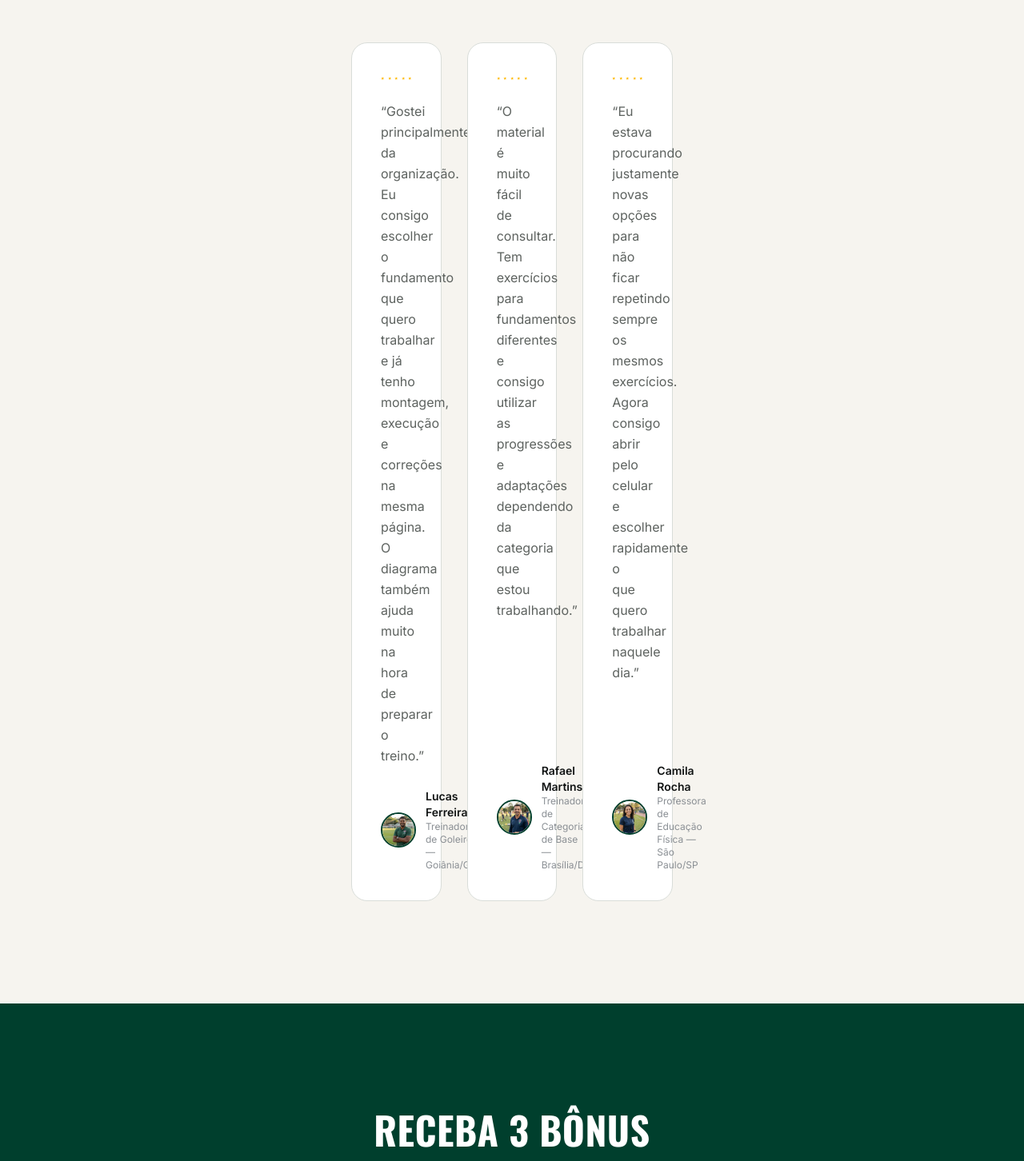
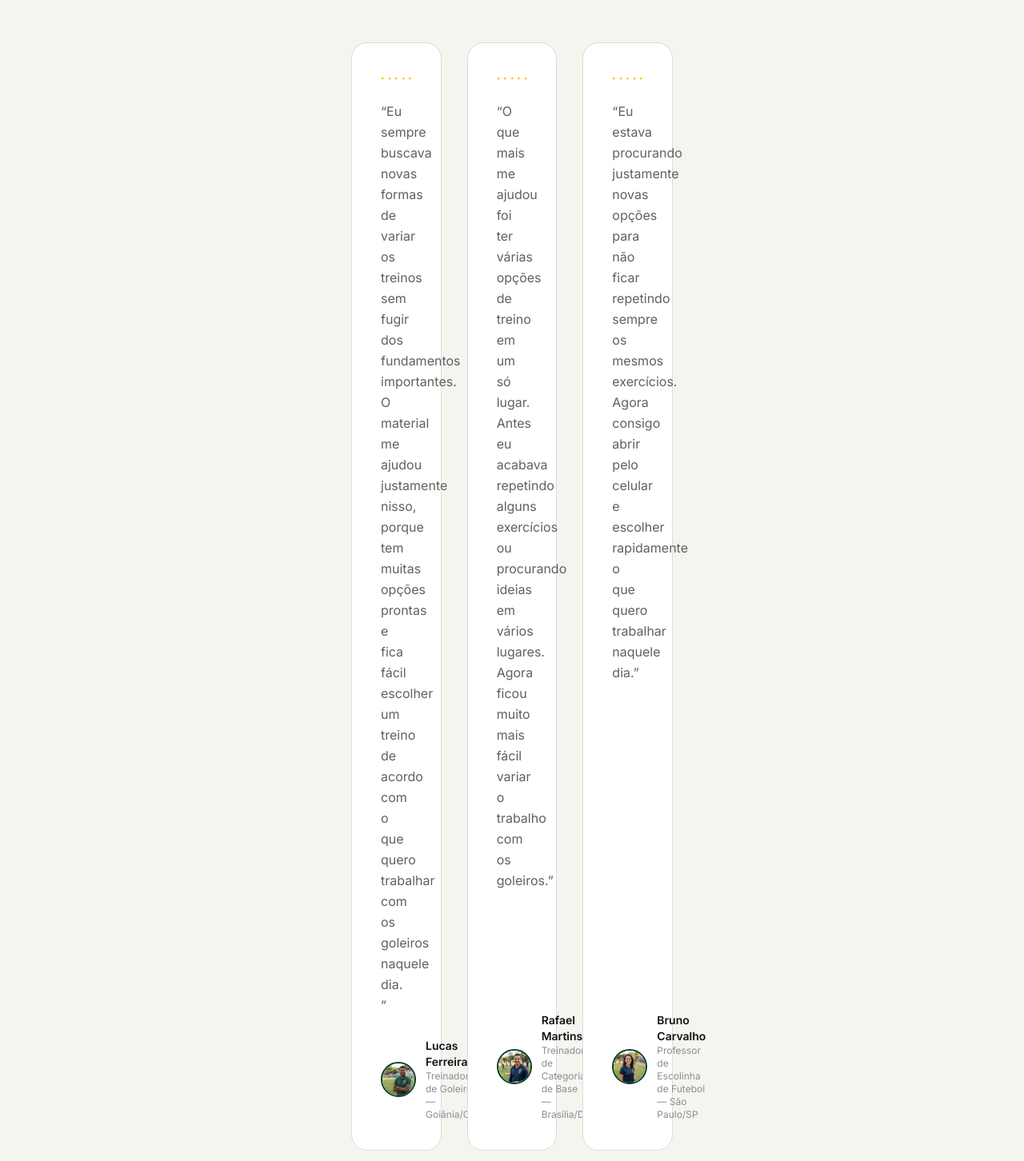
Before and after one commit to joaaovictoors1/80-Treinos-de-goleiros, a Next.js app: page / in a window 1280 px wide. Shown: the part 8840-10292 px from the top of the page at 80% size. Built offline with nearby package versions, Linux system fonts and the light colour scheme.

Commit message:
feat: update testimonials with new quotes and trainer details
Updated testimonials to reflect new experiences and trainers.

Co-authored-by: joaaovictoors1 <318742084+joaaovictoors1@users.noreply.github.com>

```diff
--- a/components/testimonials.tsx
+++ b/components/testimonials.tsx
@@ -16,7 +16,7 @@ export function Testimonials() {
   const testimonials = [
     {
       quote:
-        'Gostei principalmente da organização. Eu consigo escolher o fundamento que quero trabalhar e já tenho montagem, execução e correções na mesma página. O diagrama também ajuda muito na hora de preparar o treino.',
+        'Eu sempre buscava novas formas de variar os treinos sem fugir dos fundamentos importantes. O material me ajudou justamente nisso, porque tem muitas opções prontas e fica fácil escolher um treino de acordo com o que quero trabalhar com os goleiros naquele dia.  ',
       name: 'Lucas Ferreira',
       role: 'Treinador de Goleiros — Goiânia/GO',
       photo: '/images/testimonials/lucas-ferreira.png',
@@ -24,7 +24,7 @@ export function Testimonials() {
     },
     {
       quote:
-        'O material é muito fácil de consultar. Tem exercícios para fundamentos diferentes e consigo utilizar as progressões e adaptações dependendo da categoria que estou trabalhando.',
+        'O que mais me ajudou foi ter várias opções de treino em um só lugar. Antes eu acabava repetindo alguns exercícios ou procurando ideias em vários lugares. Agora ficou muito mais fácil variar o trabalho com os goleiros.',
       name: 'Rafael Martins',
       role: 'Treinador de Categoria de Base — Brasília/DF',
       photo: '/images/testimonials/rafael-martins.png',
@@ -33,8 +33,8 @@ export function Testimonials() {
     {
       quote:
         'Eu estava procurando justamente novas opções para não ficar repetindo sempre os mesmos exercícios. Agora consigo abrir pelo celular e escolher rapidamente o que quero trabalhar naquele dia.',
-      name: 'Camila Rocha',
-      role: 'Professora de Educação Física — São Paulo/SP',
+      name: 'Bruno Carvalho',
+      role: 'Professor de Escolinha de Futebol — São Paulo/SP',
       photo: '/images/testimonials/camila-rocha.png',
       objectPosition: '50% 30%',
     },
```
